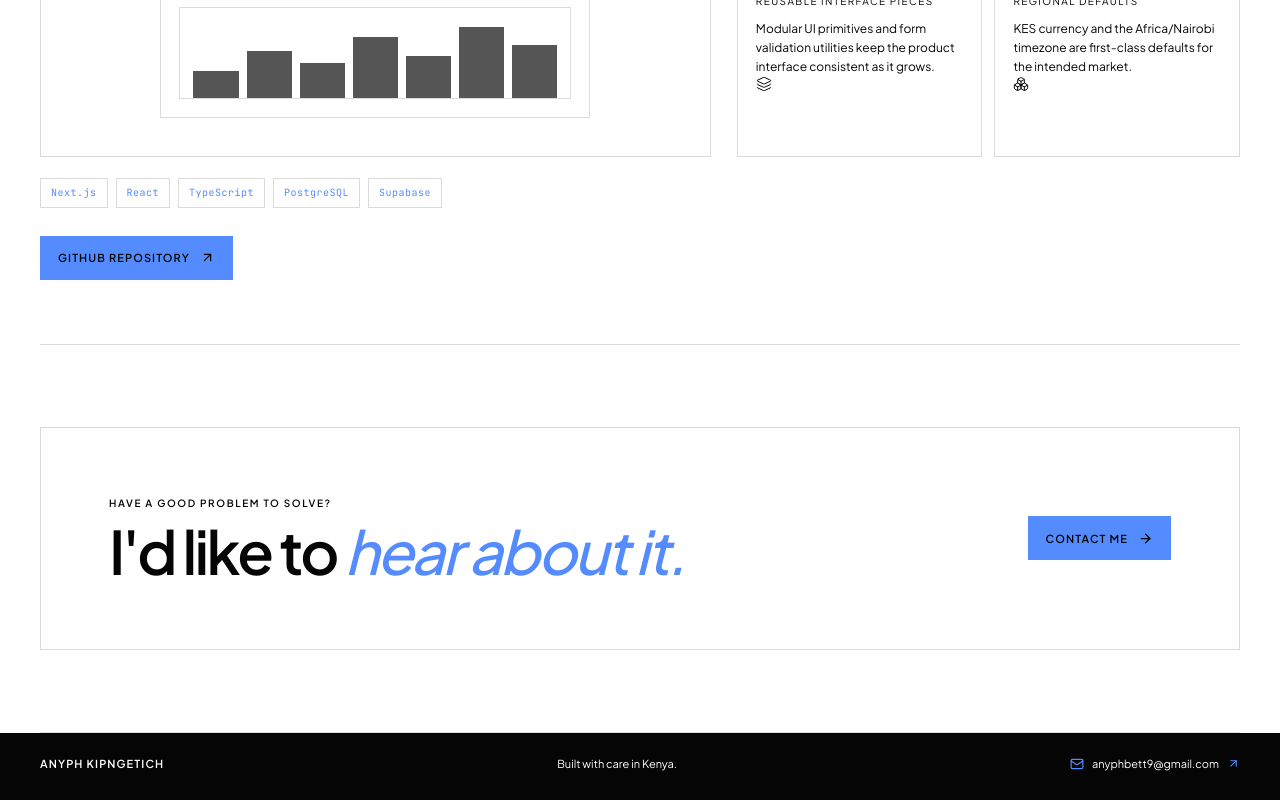
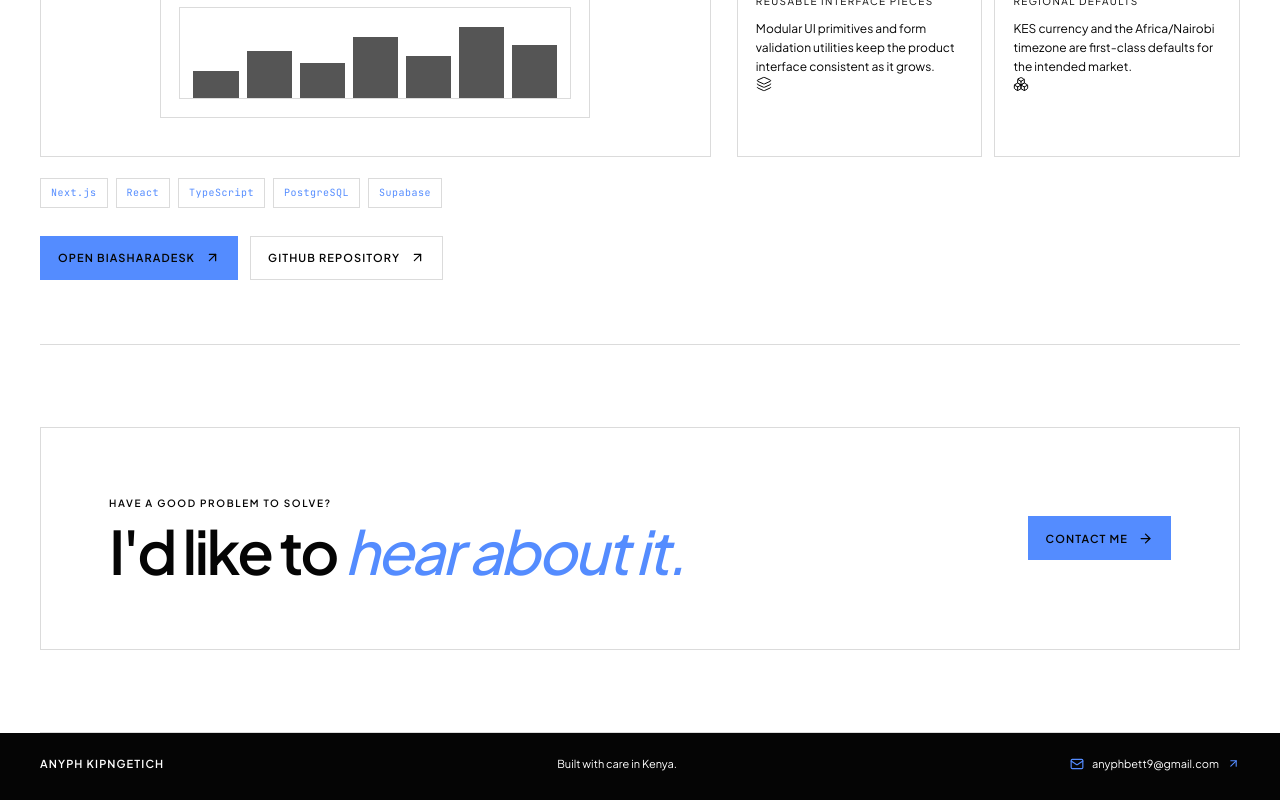
Before and after one commit to anyph34/portfolio, a Next.js app: page /projects in a window 1280 px wide. Shown: the part 869-1669 px from the top of the page. Built offline with nearby package versions, Linux system fonts and the light colour scheme.

Commit message:
feat: link portfolio to BiasharaDesk interface
Co-authored-by: Copilot <223556219+Copilot@users.noreply.github.com>

```diff
--- a/app/page.tsx
+++ b/app/page.tsx
@@ -1,5 +1,5 @@
 import Link from "next/link";
-import { ArrowRight, MapPin } from "lucide-react";
+import { ArrowRight, ArrowUpRight, MapPin } from "lucide-react";
 
 import { BiasharaMock } from "@/components/biashara-mock";
 import { HeroSlider } from "@/components/hero-slider";
@@ -49,7 +49,11 @@ export default function HomePage() {
                 <li>Multi-tenant</li>
               </ul>
               <div className="button-row">
-                <Link className="button button-primary" href="/projects#case-studies">
+                <Link className="button button-primary" href="/login">
+                  Open BiasharaDesk
+                  <ArrowUpRight aria-hidden="true" size={15} />
+                </Link>
+                <Link className="button button-outline" href="/projects#case-studies">
                   Read the case study
                   <ArrowRight aria-hidden="true" size={15} />
                 </Link>
--- a/app/projects/page.tsx
+++ b/app/projects/page.tsx
@@ -91,8 +91,12 @@ export default function ProjectsPage() {
           </ul>
 
           <div className="button-row">
+            <Link className="button button-primary" href="/login">
+              Open BiasharaDesk
+              <ArrowUpRight aria-hidden="true" size={15} />
+            </Link>
             <a
-              className="button button-primary"
+              className="button button-outline"
               href="https://github.com/anyph34/biasharadesk"
               rel="noopener noreferrer"
               target="_blank"
```
Also changed, not shown: 1 other file (tests, documents, lock files or other folders).
